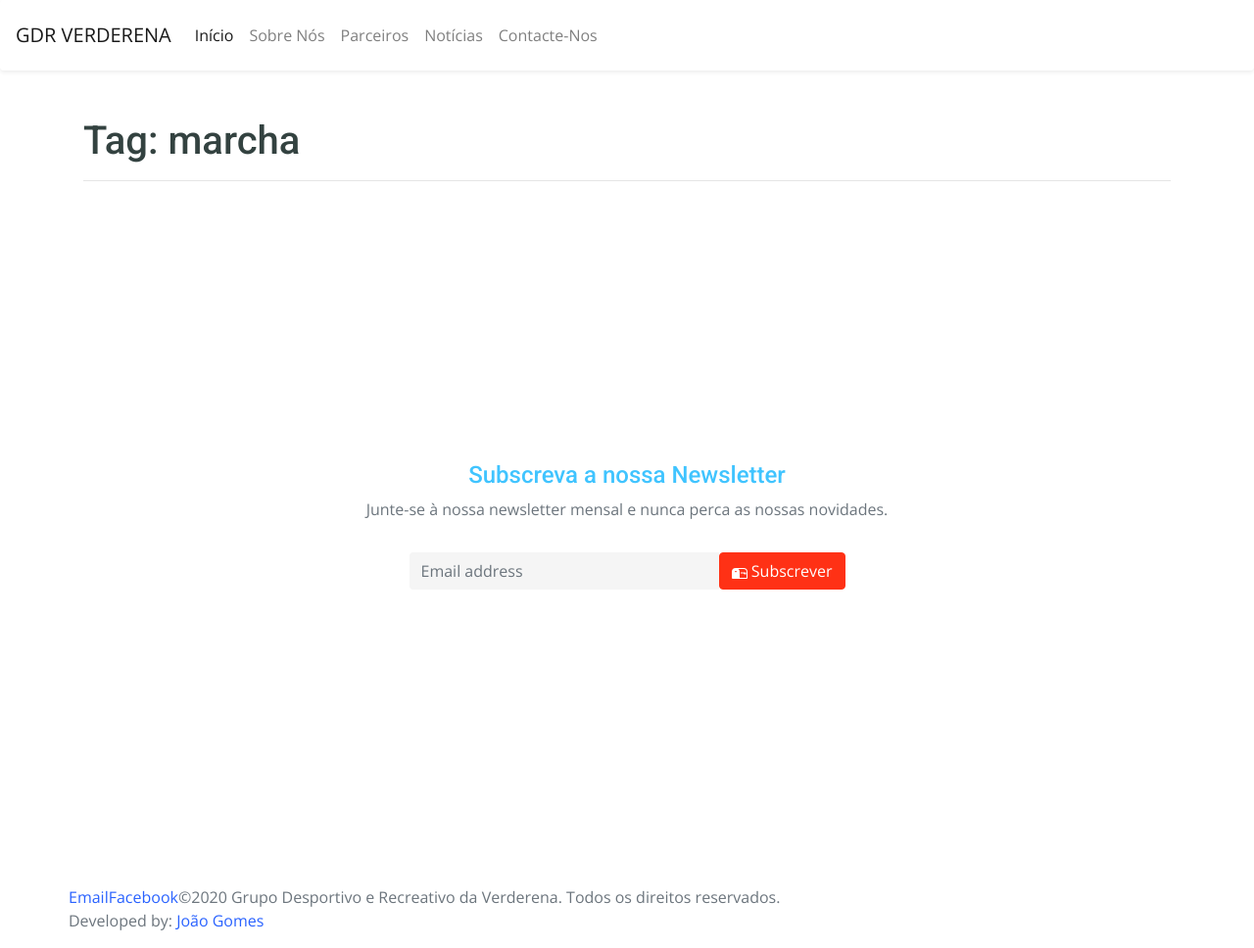
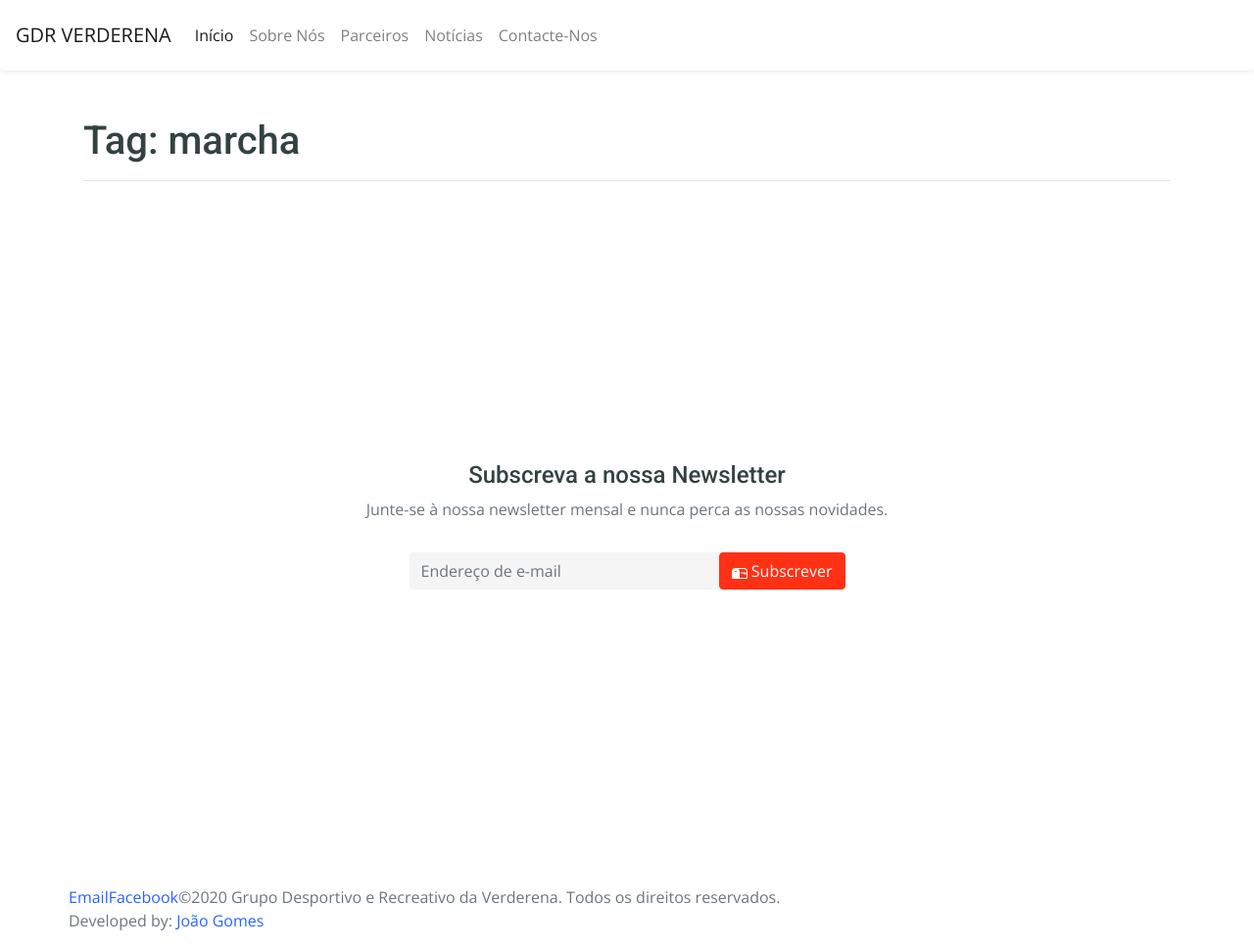
Before and after one commit to GDR-Verderena/gdr-verderena.github.io, a Jekyll site: the page built from tag/marcha.md, in a window 1280 px wide. Shown: the whole page at 98% size. Built offline with Jekyll 4.4.1, drawn with Linux system fonts in a browser that asks for light colours; nearby versions of some CDN libraries; library files that are not in the unit come from our copies.

Commit message:
Update default.html

```diff
--- a/_layouts/default.html
+++ b/_layouts/default.html
@@ -86,13 +86,13 @@
   <div class="site-newsletter">
     <div class="container">
       <div class="text-center">
-        <h3 class="h4 mb-2 light-blue">Subscreva a nossa Newsletter</h3>
+        <h3 class="h4 mb-2 ">Subscreva a nossa Newsletter</h3>
         <p class="text-muted">Junte-se à nossa newsletter mensal e nunca perca as nossas novidades.</p>
 
         <div class="row">
           <div class="col-xs-12 col-sm-9 col-md-7 col-lg-5 ml-auto mr-auto">
             <div class="input-group mb-3 mt-3">
-              <input type="text" class="form-control" placeholder="Email address" aria-label="Email address">
+              <input type="text" class="form-control" placeholder="Endereço de e-mail" aria-label="Email address">
               <span class="input-group-btn">
                 <button class="btn btn-secondary" type="button">
                   <svg width="1em" height="1em" viewBox="0 0 16 16" class="bi bi-mailbox2" fill="currentColor" xmlns="http://www.w3.org/2000/svg">
```
